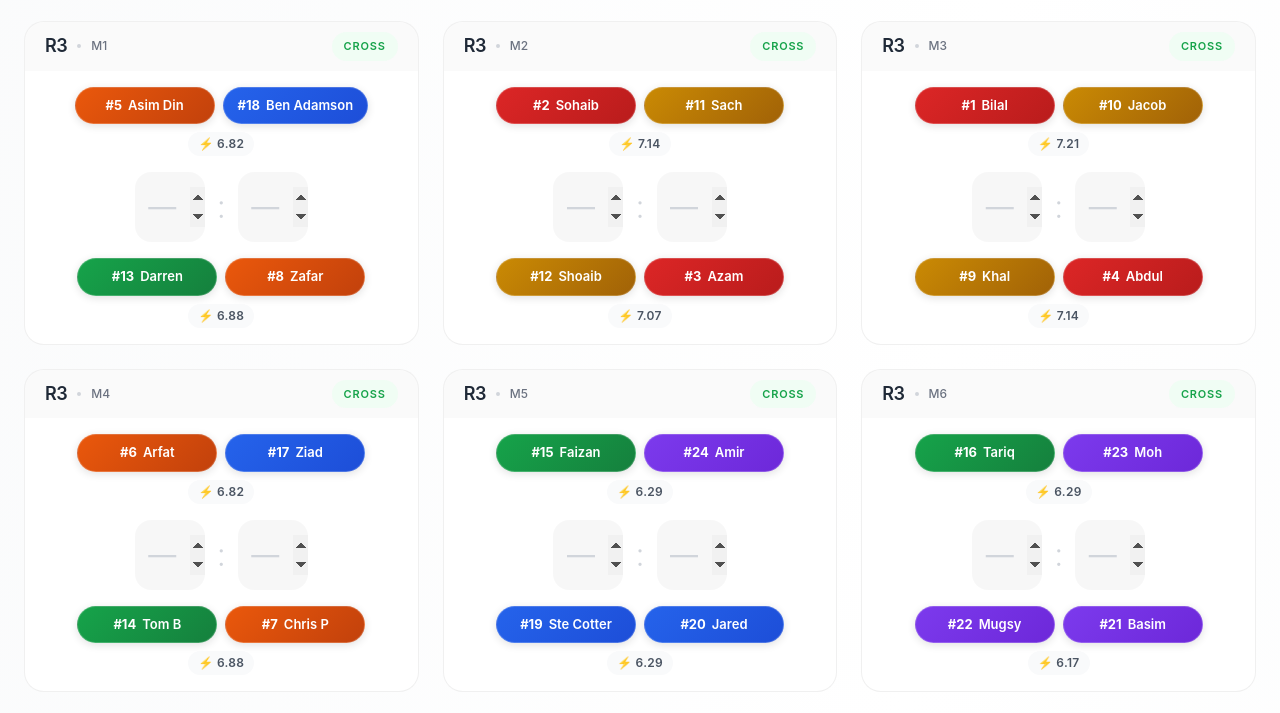
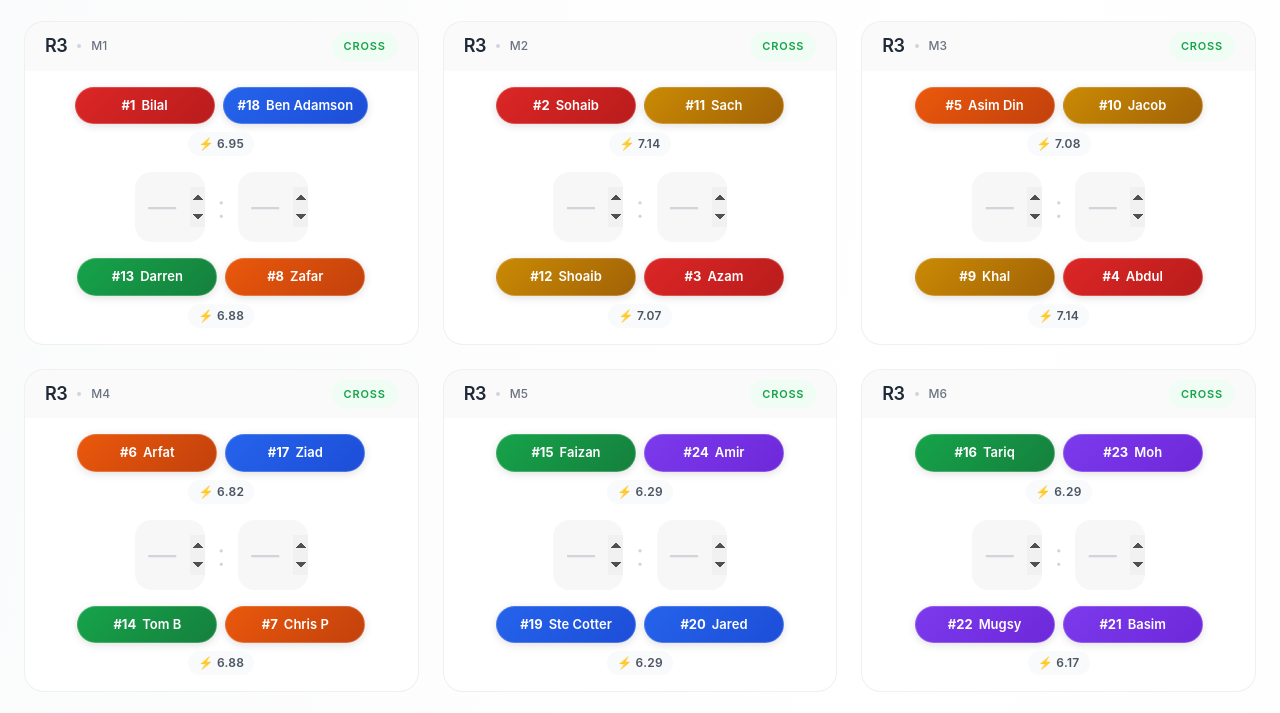
Before and after one commit to asatire1/fixtures, a plain HTML site: page index.html in a window 1280 px wide. Shown: the part 2181-2894 px from the top of the page. Drawn offline with nearby package versions, Linux system fonts and the light colour scheme.

Commit message:
Update index.html

```diff
--- a/index.html
+++ b/index.html
@@ -306,9 +306,9 @@
                 { team1: [11, 15], team2: [14, 9] }
             ],
             3: [
-                { team1: [5, 18], team2: [13, 8] },      // SWAPPED: 1→5 (Asim instead of Bilal)
+                { team1: [1, 18], team2: [13, 8] },      // SWAPPED: 5→1 (Bilal instead of Asim)
                 { team1: [2, 11], team2: [12, 3] },
-                { team1: [1, 10], team2: [9, 4] },       // SWAPPED: 5→1 (Bilal instead of Asim)
+                { team1: [5, 10], team2: [9, 4] },       // SWAPPED: 1→5 (Asim instead of Bilal)
                 { team1: [6, 17], team2: [14, 7] },
                 { team1: [15, 24], team2: [19, 20] },
                 { team1: [16, 23], team2: [22, 21] }
@@ -354,10 +354,10 @@
                 { team1: [22, 18], team2: [15, 24] }
             ],
             9: [
-                { team1: [7, 12], team2: [11, 8] },      // SWAPPED: 2→7 (Chris P instead of Sohaib)
-                { team1: [2, 24], team2: [17, 4] },      // SWAPPED: 6→2 (Sohaib instead of Arfat)
+                { team1: [2, 12], team2: [11, 8] },      // SWAPPED: 6→2 (Sohaib instead of Arfat)
+                { team1: [7, 24], team2: [17, 4] },      // SWAPPED: 2→7 (Chris P instead of Sohaib)
                 { team1: [1, 19], team2: [18, 3] },
-                { team1: [5, 9], team2: [10, 6] },       // SWAPPED: 7→6 (Arfat instead of Chris P)
+                { team1: [5, 9], team2: [10, 6] },
                 { team1: [14, 20], team2: [21, 16] },
                 { team1: [13, 23], team2: [22, 15] }
             ],
@@ -378,10 +378,10 @@
                 { team1: [24, 4], team2: [19, 17] }
             ],
             12: [
-                { team1: [2, 16], team2: [13, 6] },      // SWAPPED: 4→6 (Arfat instead of Abdul)
+                { team1: [2, 16], team2: [13, 4] },
                 { team1: [5, 17], team2: [14, 1] },
-                { team1: [3, 22], team2: [15, 4] },      // SWAPPED: 6→4, 7→4 (Abdul instead of Chris P)
-                { team1: [7, 24], team2: [21, 8] },      // SWAPPED: 6→7 (Chris P instead of Arfat)
+                { team1: [7, 22], team2: [15, 4] },      // SWAPPED: 3→7 (Chris P instead of Azam)
+                { team1: [3, 24], team2: [21, 8] },      // SWAPPED: 6→3, 7→3 (Azam instead of Chris P)
                 { team1: [10, 18], team2: [23, 12] },
                 { team1: [9, 19], team2: [20, 11] }
             ],
```
